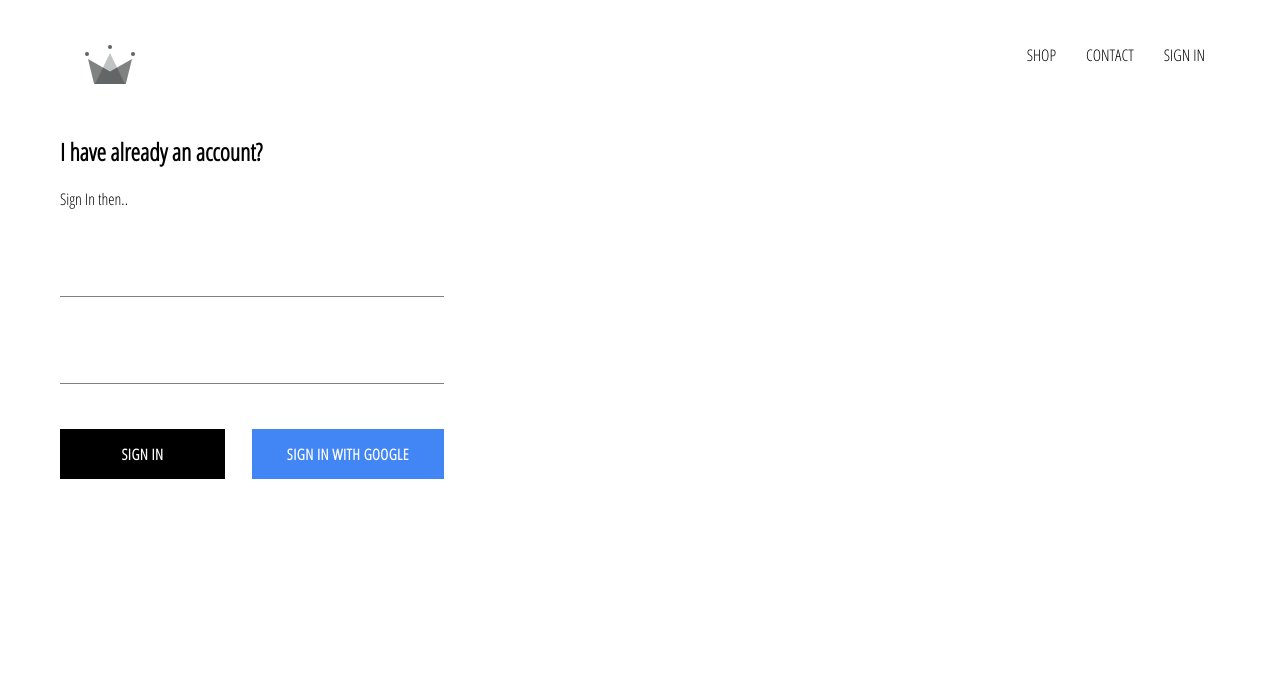
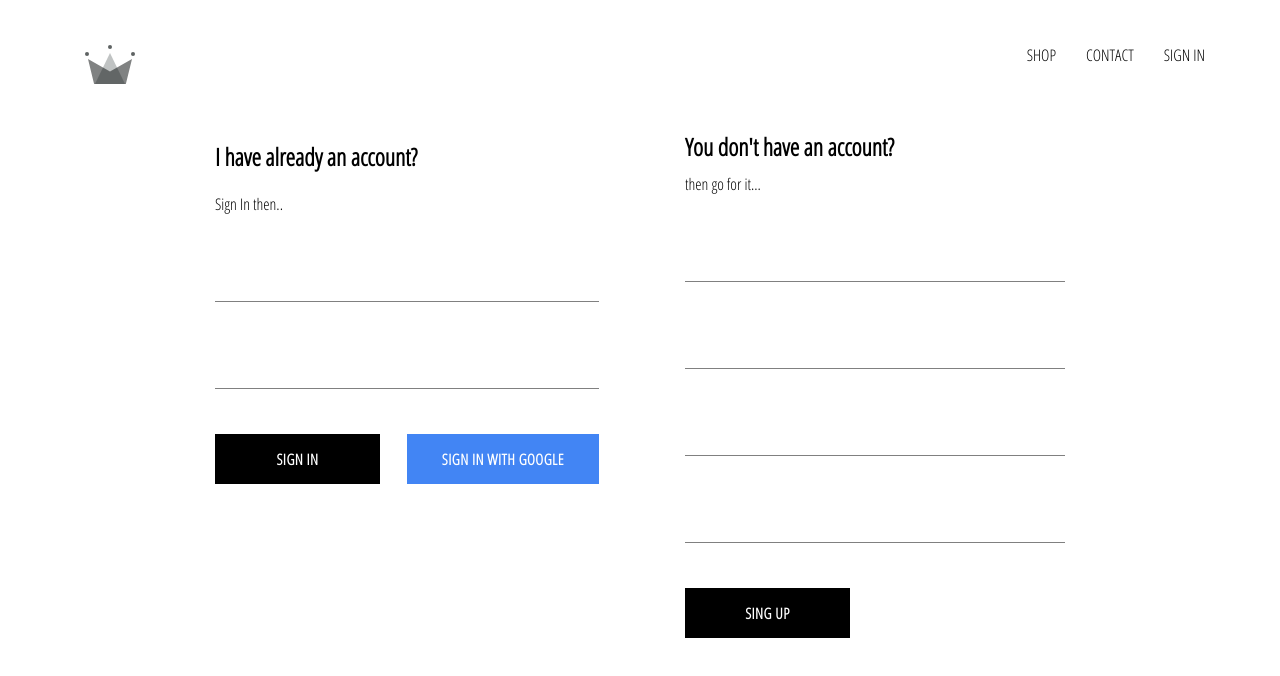
Before and after one commit to karakasEnes/new-cloth-app, a React (Create React App) app: page /signin in a window 1280 px wide. Shown: the top 676 px of the page. Built offline with nearby package versions, Linux system fonts and the light colour scheme; no server answers.

Commit message:
signup page finished also settings in firebase

```diff
--- a/src/App.js
+++ b/src/App.js
@@ -37,6 +37,8 @@ export default class App extends Component {
 
       }
 
+      this.setState({currentUser: userAuth})
+
     });
   }
 
--- a/src/components/form-input/custom-input.js
+++ b/src/components/form-input/form-input.js
@@ -1,7 +1,7 @@
 import React from "react";
 import "./custom-input.styles.scss"
 const CustomInput = ({handleChange, label, ...otherCustomProps}) => {
-    // const {handleChange, label, ...otherCustomProps} = this.props;
+
 
     return(
         <div className="group">
--- /dev/null
+++ b/src/components/sign-up/SignUp.js
@@ -0,0 +1,97 @@
+import React, { Component } from 'react';
+import CustomInput from "../form-input/form-input";
+import CustomButton from "../custom-button/custom-button";
+import { auth, createUserProfileDocument } from "../../firebase/firebase.utils"
+import "./SignUp.styles.scss";
+
+export default class SignUp extends Component {
+
+    state = {
+        displayName: null,
+        email: null,
+        password:null,
+        confirmPassword: null
+    }
+
+    handleSubmit = async e => {
+        e.preventDefault();
+
+        const {displayName, email, password, confirmPassword} = this.state;
+
+
+
+        if (password !== confirmPassword) {
+            alert("password don't match, try again please!");
+            return;
+        }
+
+
+        try {
+            const {user} = await auth.createUserWithEmailAndPassword(email, password);
+
+            await createUserProfileDocument(user, {displayName});
+
+            this.setState({
+                displayName: null,
+                email: null,
+                password:null,
+                confirmPassword: null
+            });
+
+            } catch (error) {
+                alert(error);
+
+            }
+    }
+
+    handleChange = (e) => {
+        this.setState({
+            [e.target.name] : e.target.value
+        })
+    }
+
+
+    render() {
+
+        return (
+            <div className="sign-up">
+
+                <h2 className="title">You don't have an account?</h2>
+                <span>then go for it...</span>
+
+                <form onSubmit={this.handleSubmit}>
+                    <CustomInput
+                        type="text"
+                        name="displayName"
+                        handleChange={this.handleChange}
+                        required
+                    />
+                    <CustomInput
+                        type="email"
+                        name="email"
+                        handleChange={this.handleChange}
+                        required
+                    />
+                    <CustomInput
+                        type="password"
+                        name="password"
+                        handleChange={this.handleChange}
+                        required
+                    />
+                    <CustomInput
+                        type="password"
+                        name="confirmPassword"
+                        handleChange={this.handleChange}
+                        required
+                    />
+
+                    <CustomButton> SING UP </CustomButton>
+
+                </form>
+
+
+
+            </div>
+        )
+    }
+}
--- /dev/null
+++ b/src/components/sign-up/SignUp.styles.scss
@@ -0,0 +1,9 @@
+.sign-up {
+    display: flex;
+    flex-direction: column;
+    width: 380px;
+
+    .title {
+        margin:10px 0;
+    }
+}
--- a/src/pages/signInAndSignOutPage/sign-in-out-page.js
+++ b/src/pages/signInAndSignOutPage/sign-in-out-page.js
@@ -1,15 +1,15 @@
 import React from "react";
-
-import SignIn from "../../components/sign-in/sign-in"
-
+import SignIn from "../../components/sign-in/sign-in";
+import SignUp from "../../components/sign-up/SignUp";
+import "./sign-in-out-page.styles.scss";
 const SignInAndOutPage = () => {
     return (
         <div className="sign-in-out-page">
 
-            <div className="row">
+
                 <SignIn />
+                <SignUp />
 
-            </div>
         </div>
     )
 }
--- /dev/null
+++ b/src/pages/signInAndSignOutPage/sign-in-out-page.styles.scss
@@ -0,0 +1,6 @@
+.sign-in-out-page {
+    width: 850px;
+    display: flex;
+    justify-content: space-between;
+    margin: 30px auto;
+}
```
Also changed, not shown: src/components/sign-in/sign-in.js (+1 -8 lines).
